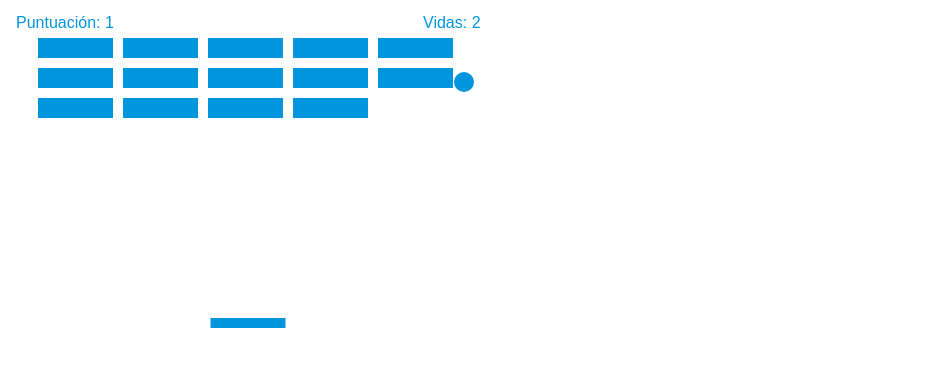
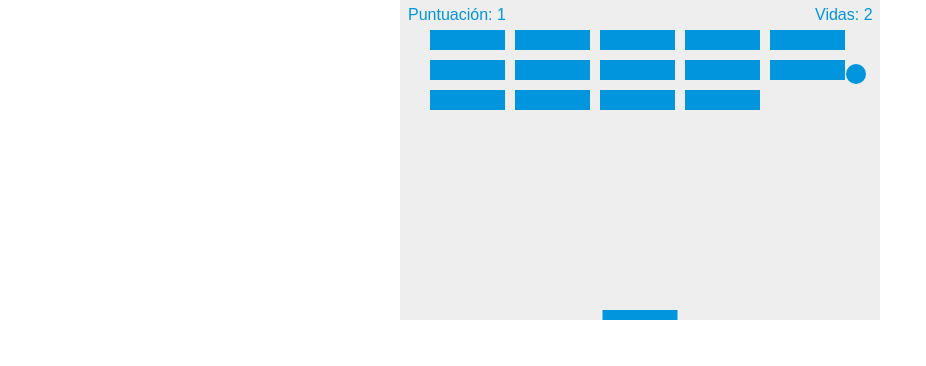
Before and after one commit to ManuFerrer094/brickgame, a plain HTML site: page index.html in a window 1280 px wide. Shown: the whole page, without its empty margins (0-926 px from the left). Drawn offline with Linux system fonts and the light colour scheme.

Commit message:
Re-estructuration and documentation

```diff
--- a/index.html
+++ b/index.html
@@ -1,14 +1,21 @@
 <!DOCTYPE html>
-<html>
+<html lang="es">
 <head>
-    <meta charset="utf-8" />
-    <title>PRUEBAS PRUEBAS PRUEBAS!!!</title>
+    <meta charset="utf-8">
+    <meta name="viewport" content="width=device-width, initial-scale=1">
+    <title>Brick Game</title>
+    <link rel="stylesheet" href="styles/styles.css">
 </head>
 <body>
 
 <canvas id="myCanvas" width="480" height="320"></canvas>
 
-<script src="logic/logic.js"></script>
+<script src="logic/variables.js"></script>
+<script src="logic/ball.js"></script>
+<script src="logic/paddle.js"></script>
+<script src="logic/bricks.js"></script>
+<script src="logic/listeners.js"></script>
+<script src="logic/draw.js"></script>
 
 </body>
 </html>
--- /dev/null
+++ b/logic/ball.js
@@ -0,0 +1,19 @@
+/**
+ * Dibuja la pelota en el lienzo.
+ */
+function drawBall() {
+    // Inicia un nuevo trazo
+    ctx.beginPath();
+
+    // Dibuja un círculo para representar la pelota
+    ctx.arc(x, y, ballRadius, 0, Math.PI * 2);
+
+    // Establece el color de relleno para la pelota
+    ctx.fillStyle = "#0095DD";
+
+    // Rellena el círculo con el color especificado
+    ctx.fill();
+
+    // Cierra el trazo
+    ctx.closePath();
+}
--- /dev/null
+++ b/logic/draw.js
@@ -0,0 +1,145 @@
+/**
+ * Detecta colisiones entre la pelota y los ladrillos.
+ */
+function collisionDetection() {
+    for (c = 0; c < brickColumnCount; c++) {
+        for (r = 0; r < brickRowCount; r++) {
+            var b = bricks[c][r];
+            if (b.status == 1) {
+                if (
+                    x > b.x &&
+                    x < b.x + brickWidth &&
+                    y > b.y &&
+                    y < b.y + brickHeight
+                ) {
+                    // Cambia la dirección vertical de la pelota
+                    dy = -dy;
+                    // Desactiva el ladrillo
+                    b.status = 0;
+                    // Incrementa la puntuación
+                    puntuacion++;
+                    // Verifica si se han eliminado todos los ladrillos
+                    if (puntuacion == brickRowCount * brickColumnCount) {
+                        // Muestra un mensaje de victoria y reinicia el juego
+                        alert("¡HAS GANADO, ENHORABUENA!");
+                        document.location.reload();
+                    }
+                }
+            }
+        }
+    }
+}
+
+/**
+ * Dibuja la puntuación en el lienzo.
+ */
+function drawPuntuacion() {
+    ctx.font = "16px Arial";
+    ctx.fillStyle = "#0095DD";
+    ctx.fillText("Puntuación: " + puntuacion, 8, 20);
+}
+
+/**
+ * Dibuja el número de vidas restantes en el lienzo.
+ */
+function drawVidas() {
+    ctx.font = "16px Arial";
+    ctx.fillStyle = "#0095DD";
+    ctx.fillText("Vidas: " + vidas, canvas.width - 65, 20);
+}
+
+/**
+ * Dibuja la pelota en el lienzo.
+ */
+function drawBall() {
+    ctx.beginPath();
+    ctx.arc(x, y, ballRadius, 0, Math.PI * 2);
+    ctx.fillStyle = "#0095DD";
+    ctx.fill();
+    ctx.closePath();
+}
+
+/**
+ * Dibuja la paleta en el lienzo.
+ */
+function drawPaddle() {
+    ctx.beginPath();
+    ctx.rect(paddleX, canvas.height - paddleHeight, paddleWidth, paddleHeight);
+    ctx.fillStyle = "#0095DD";
+    ctx.fill();
+    ctx.closePath();
+}
+
+/**
+ * Dibuja los ladrillos en el lienzo.
+ */
+function drawBricks() {
+    for (c = 0; c < brickColumnCount; c++) {
+        for (r = 0; r < brickRowCount; r++) {
+            if (bricks[c][r].status == 1) {
+                var brickX = c * (brickWidth + brickPadding) + brickOffsetLeft;
+                var brickY = r * (brickHeight + brickPadding) + brickOffsetTop;
+                bricks[c][r].x = brickX;
+                bricks[c][r].y = brickY;
+                ctx.beginPath();
+                ctx.rect(brickX, brickY, brickWidth, brickHeight);
+                ctx.fillStyle = "#0095DD";
+                ctx.fill();
+                ctx.closePath();
+            }
+        }
+    }
+}
+
+/**
+ * Función principal de dibujo y animación del juego.
+ */
+function draw() {
+    ctx.clearRect(0, 0, canvas.width, canvas.height);
+    drawBricks();
+    drawBall();
+    drawPaddle();
+    collisionDetection();
+    drawPuntuacion();
+    drawVidas();
+
+    if (x + dx > canvas.width - ballRadius || x + dx < ballRadius) {
+        dx = -dx;
+    }
+
+    if (y + dy < ballRadius) {
+        dy = -dy;
+    } else if (y + dy > canvas.height - ballRadius) {
+        if (x > paddleX && x < paddleX + paddleWidth) {
+            dy = -dy;
+        } else {
+            vidas--;
+            if (!vidas) {
+                alert("GAME OVER");
+                document.location.reload();
+            } else {
+                x = canvas.width / 2;
+                y = canvas.height - 30;
+                dx = 2;
+                dy = -2;
+                paddleX = (canvas.width - paddleWidth) / 2;
+            }
+        }
+    }
+
+    // Movimiento de la paleta
+    if (rightPressed && paddleX < canvas.width - paddleWidth) {
+        paddleX += 7;
+    } else if (leftPressed && paddleX > 0) {
+        paddleX -= 7;
+    }
+
+    // Actualizar posición de la pelota
+    x += dx;
+    y += dy;
+
+    requestAnimationFrame(draw);
+}
+
+// Inicia el juego llamando a la función de dibujo
+draw();
--- /dev/null
+++ b/logic/listeners.js
@@ -0,0 +1,48 @@
+// Agrega event listeners para los eventos de teclado y ratón
+document.addEventListener("keydown", keyDownHandler, false);
+document.addEventListener("keyup", keyUpHandler, false);
+document.addEventListener("mousemove", mouseMoveHandler, false);
+
+/**
+ * Maneja el movimiento del ratón para controlar la paleta.
+ * @param {MouseEvent} e - Objeto de evento del ratón.
+ */
+function mouseMoveHandler(e) {
+    // Calcula la posición relativa del ratón en el lienzo
+    var relativeX = e.clientX - canvas.offsetLeft;
+
+    // Ajusta la posición de la paleta para seguir el movimiento del ratón
+    if (relativeX > 0 && relativeX < canvas.width) {
+        paddleX = relativeX - paddleWidth / 2;
+    }
+}
+
+/**
+ * Maneja el evento de tecla presionada para controlar el movimiento de la paleta hacia la derecha o izquierda.
+ * @param {KeyboardEvent} e - Objeto de evento de teclado.
+ */
+function keyDownHandler(e) {
+    // Verifica si la tecla presionada es la flecha derecha
+    if (e.keyCode == 39) {
+        rightPressed = true;
+    }
+    // Verifica si la tecla presionada es la flecha izquierda
+    else if (e.keyCode == 37) {
+        leftPressed = true;
+    }
+}
+
+/**
+ * Maneja el evento de tecla liberada para detener el movimiento de la paleta.
+ * @param {KeyboardEvent} e - Objeto de evento de teclado.
+ */
+function keyUpHandler(e) {
+    // Verifica si la tecla liberada es la flecha derecha
+    if (e.keyCode == 39) {
+        rightPressed = false;
+    }
+    // Verifica si la tecla liberada es la flecha izquierda
+    else if (e.keyCode == 37) {
+        leftPressed = false;
+    }
+}
--- a/logic/logic.js
+++ /dev/null
@@ -1,166 +0,0 @@
-var canvas = document.getElementById("myCanvas");
-var ctx = canvas.getContext("2d");
-var ballRadius = 10;
-var x = canvas.width/2;
-var y = canvas.height-30;
-var dx = 2;
-var dy = -2;
-var paddleHeight = 10;
-var paddleWidth = 75;
-var paddleX = (canvas.width-paddleWidth)/2;
-var rightPressed = false;
-var leftPressed = false;
-var brickRowCount = 3;
-var brickColumnCount = 5;
-var brickWidth = 75;
-var brickHeight = 20;
-var brickPadding = 10;
-var brickOffsetTop = 30;
-var brickOffsetLeft = 30;
-var puntuacion = 0;
-var vidas = 3;
-var bricks = [];
-for(c=0; c<brickColumnCount; c++) {
-    bricks[c] = [];
-    for(r=0; r<brickRowCount; r++) {
-        bricks[c][r] = { x: 0, y: 0, status:1};
-    }
-}
-//LISTENERS//
-document.addEventListener("keydown", keyDownHandler, false);
-document.addEventListener("keyup", keyUpHandler, false);
-document.addEventListener("mousemove", mouseMoveHandler, false);
-//LISTENERS//
-//FUNCIONES DE LOS LISTENERS//
-function mouseMoveHandler(e) {
-    var relativeX = e.clientX - canvas.offsetLeft;
-    if(relativeX > 0 && relativeX < canvas.width) {
-        paddleX = relativeX - paddleWidth/2;
-    }
-}
-function keyDownHandler(e) {
-    if(e.keyCode == 39) {
-        rightPressed = true;
-    }
-    else if(e.keyCode == 37) {
-        leftPressed = true;
-    }
-}
-function keyUpHandler(e) {
-    if(e.keyCode == 39) {
-        rightPressed = false;
-    }
-    else if(e.keyCode == 37) {
-        leftPressed = false;
-    }
-}
-//FUNCIONES DE LOS LISTENERS//
-function collisionDetection() {
-    for(c=0; c<brickColumnCount; c++) {
-        for(r=0; r<brickRowCount; r++) {
-            var b = bricks[c][r];
-			if(b.status == 1) {
-            if(x > b.x && x < b.x+brickWidth && y > b.y && y < b.y+brickHeight) {
-                dy = -dy;
-				b.status = 0;
-				puntuacion++;
-				if(puntuacion == brickRowCount*brickColumnCount) {
-                        alert("HAS GANADO, ENHORABUENA!");
-                        document.location.reload();
-                    }
-				}
-			}
-        }
-    }
-}
-function drawPuntuacion() {
-    ctx.font = "16px Arial";
-    ctx.fillStyle = "#0095DD";
-    ctx.fillText("Puntuación: "+puntuacion, 8, 20);
-}
-function drawVidas() {
-    ctx.font = "16px Arial";
-    ctx.fillStyle = "#0095DD";
-    ctx.fillText("Vidas: "+vidas, canvas.width-65, 20);
-}
-function drawBall() {
-    ctx.beginPath();
-    ctx.arc(x, y, ballRadius, 0, Math.PI*2);
-    ctx.fillStyle = "#0095DD";
-    ctx.fill();
-    ctx.closePath();
-}
-function drawPaddle() {
-    ctx.beginPath();
-    ctx.rect(paddleX, canvas.height-paddleHeight, paddleWidth, paddleHeight);
-    ctx.fillStyle = "#0095DD";
-    ctx.fill();
-    ctx.closePath();
-}
-function drawBricks() {
-    for(c=0; c<brickColumnCount; c++) {
-        for(r=0; r<brickRowCount; r++) {
-		if(bricks[c][r].status == 1) {
-            var brickX = (c*(brickWidth+brickPadding))+brickOffsetLeft;
-            var brickY = (r*(brickHeight+brickPadding))+brickOffsetTop;
-            bricks[c][r].x = brickX;
-            bricks[c][r].y = brickY;
-            ctx.beginPath();
-            ctx.rect(brickX, brickY, brickWidth, brickHeight);
-            ctx.fillStyle = "#0095DD";
-            ctx.fill();
-            ctx.closePath();
-			}
-        }
-    }
-}
-
-function draw() {
-    ctx.clearRect(0, 0, canvas.width, canvas.height);
-    drawBricks();
-    drawBall();
-    drawPaddle();
-    collisionDetection();
-	drawPuntuacion();
-	drawVidas();
-    if(x + dx > canvas.width-ballRadius || x + dx < ballRadius) {
-        dx = -dx;
-    }
-    if(y + dy < ballRadius) {
-        dy = -dy;
-    }
-    else if(y + dy > canvas.height-ballRadius) {
-        if(x > paddleX && x < paddleX + paddleWidth) {
-           if(y= y-paddleHeight){
-            dy = -dy  ;
-			 }
-        }
-        else {
-            vidas--;
-		if(!vidas) {
-			alert("GAME OVER");
-			document.location.reload();
-			}
-		else {
-    x = canvas.width/2;
-    y = canvas.height-30;
-    dx = 2;
-    dy = -2;
-    paddleX = (canvas.width-paddleWidth)/2;
-}
-        }
-    }
-
-    if(rightPressed && paddleX < canvas.width-paddleWidth) {
-        paddleX += 7;
-    }
-    else if(leftPressed && paddleX > 0) {
-        paddleX -= 7;
-    }
-
-    x += dx;
-    y += dy;
-	requestAnimationFrame(draw);
-}
-
-draw();
--- /dev/null
+++ b/logic/variables.js
@@ -0,0 +1,50 @@
+// Obtener el elemento canvas y su contexto
+var canvas = document.getElementById("myCanvas");
+var ctx = canvas.getContext("2d");
+
+// Tamaño de la pelota
+var ballRadius = 10;
+
+// Posición inicial de la pelota
+var x = canvas.width / 2;
+var y = canvas.height - 30;
+
+// Velocidad de la pelota en las direcciones x e y
+var dx = 2;
+var dy = -2;
+
+// Dimensiones de la paleta
+var paddleHeight = 10;
+var paddleWidth = 75;
+
+// Posición inicial de la paleta
+var paddleX = (canvas.width - paddleWidth) / 2;
+
+// Estados de las teclas de dirección
+var rightPressed = false;
+var leftPressed = false;
+
+// Configuración de los ladrillos
+var brickRowCount = 3;
+var brickColumnCount = 5;
+var brickWidth = 75;
+var brickHeight = 20;
+var brickPadding = 10;
+var brickOffsetTop = 30;
+var brickOffsetLeft = 30;
+
+// Puntuación y vidas iniciales
+var puntuacion = 0;
+var vidas = 3;
+
+// Matriz para almacenar información sobre los ladrillos
+var bricks = [];
+
+// Inicializar la matriz de ladrillos
+for (c = 0; c < brickColumnCount; c++) {
+    bricks[c] = [];
+    for (r = 0; r < brickRowCount; r++) {
+        // Cada ladrillo tiene una posición (x, y) y un estado (activo o inactivo)
+        bricks[c][r] = { x: 0, y: 0, status: 1 };
+    }
+}
--- a/styles/styles.css
+++ b/styles/styles.css
@@ -1,8 +1,10 @@
+/* Estilos para el cuerpo de la página y el lienzo */
 body, canvas {
     padding: 0;
     margin: 0;
 }
 
+/* Estilos específicos para el lienzo */
 canvas {
     background: #eee;
     display: block;
```
Also changed, not shown: logic/bricks.js (added, +36 -0 lines), logic/paddle.js (added, +19 -0 lines).
